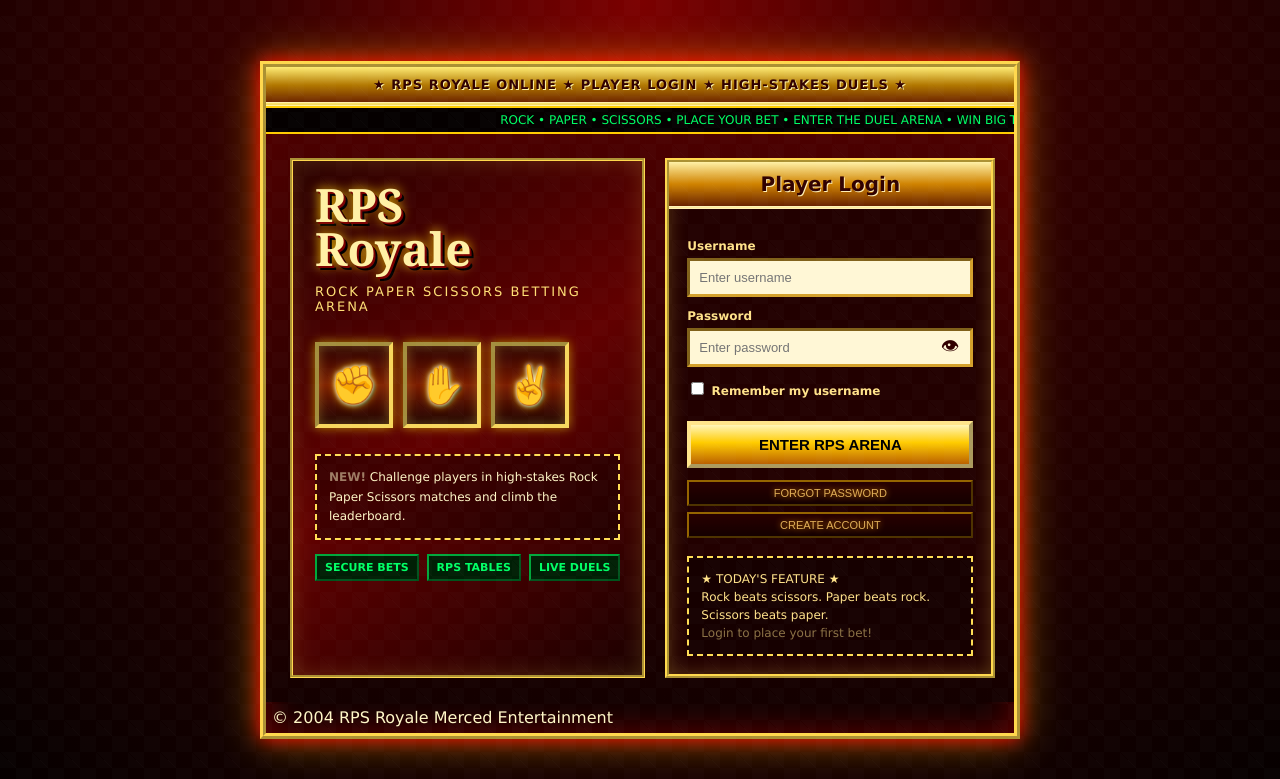
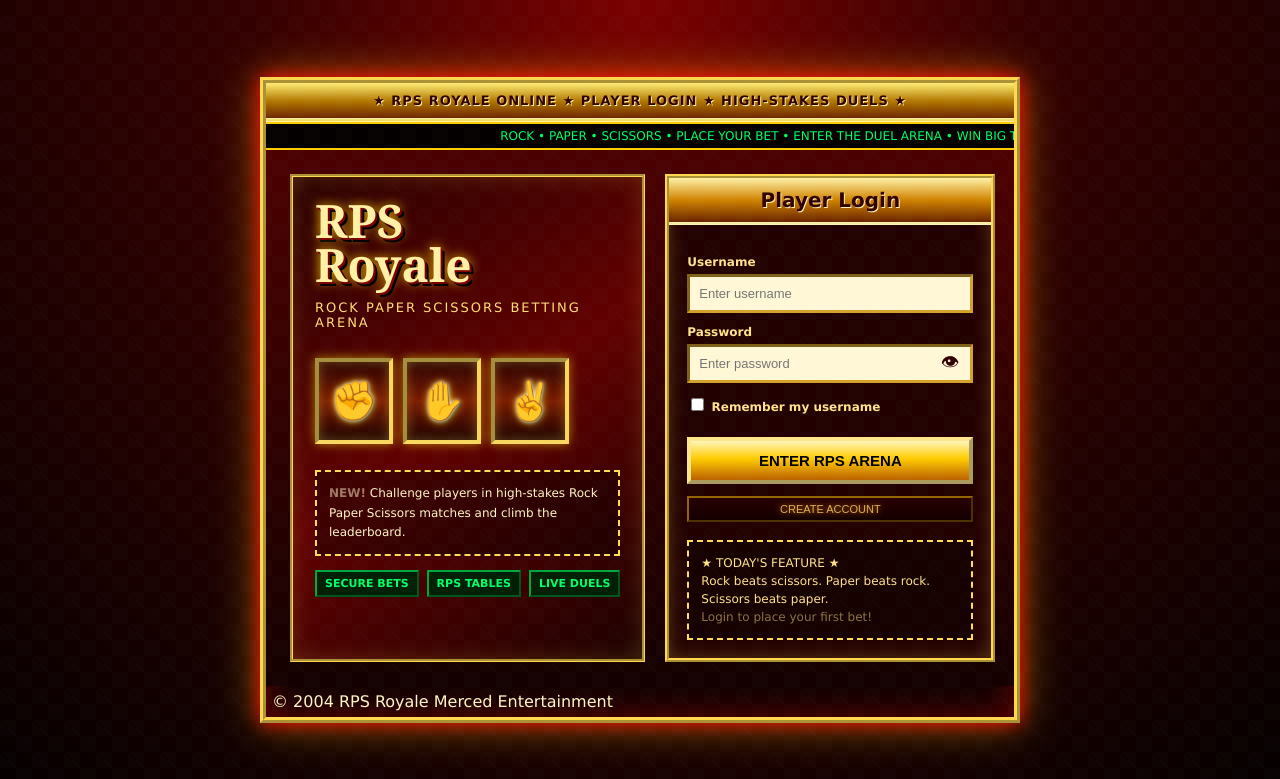
Before and after one commit to rmai9/gamba-gamba, a Flask app: page / in a window 1280 px wide. Shown: the top 779 px of the page. Run offline with Flask 3, Linux system fonts and the light colour scheme.

Commit message:
Update index.html

```diff
--- a/UI/templates/index.html
+++ b/UI/templates/index.html
@@ -70,7 +70,6 @@
             <button class="login-btn" type="button">ENTER RPS ARENA</button>
 
             <div class="links">
-              <button class="info-btn" type="button">FORGOT PASSWORD</button>
               <button class="info-btn" type="button" id="createAccountBtn">CREATE ACCOUNT</button>
             </div>
           </form>
```
